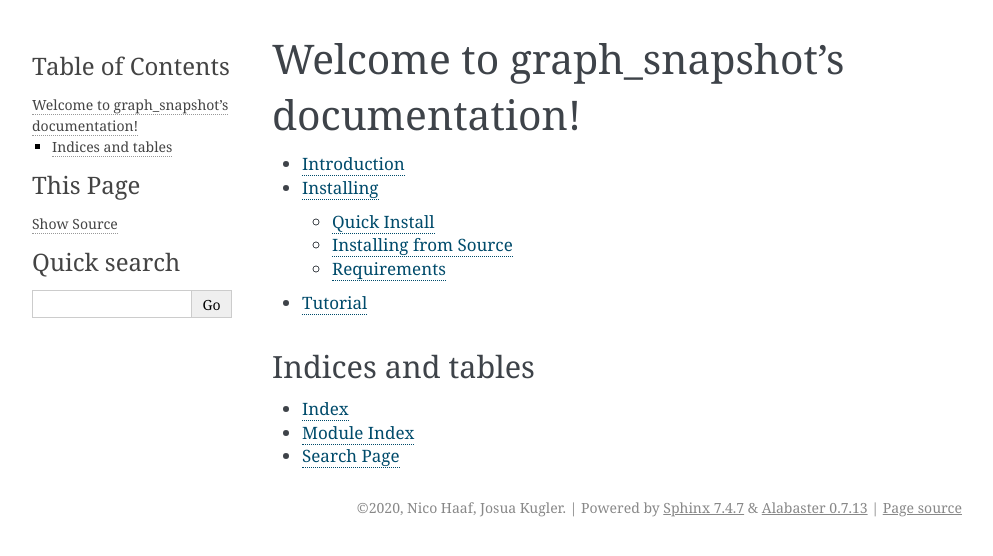
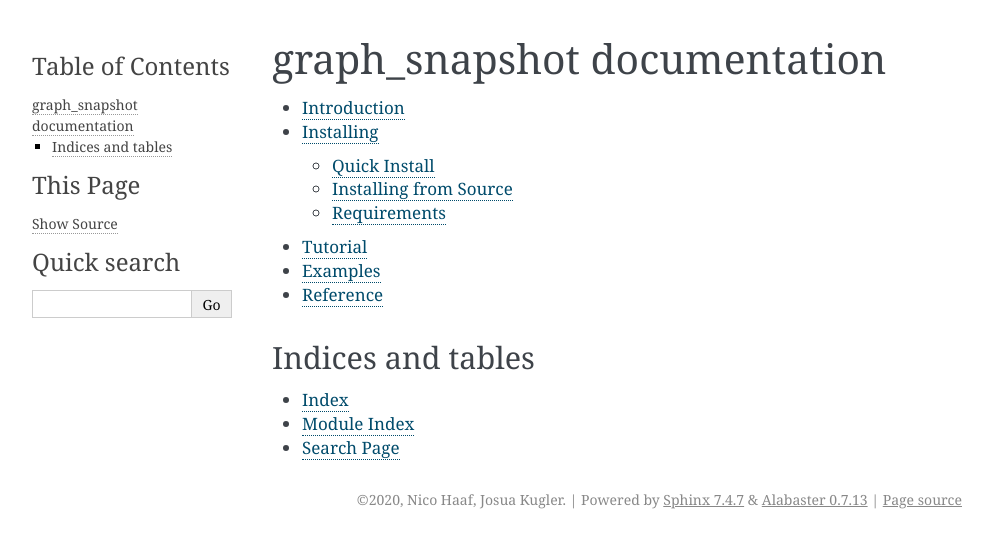
Before and after one commit to JosuaKugler/graph_snapshot, a Sphinx documentation site: the page built from documentation/index.rst, in a window 1280 px wide. Shown: the top 556 px of the page, without its empty margins (148-1141 px from the left). Built offline with Sphinx 7.4.7, drawn with Linux system fonts in a browser that asks for light colours.

Commit message:
added autodoc

```diff
--- a/documentation/conf.py
+++ b/documentation/conf.py
@@ -12,9 +12,9 @@
 # add these directories to sys.path here. If the directory is relative to the
 # documentation root, use os.path.abspath to make it absolute, like shown here.
 #
-# import os
-# import sys
-# sys.path.insert(0, os.path.abspath('.'))
+import os
+import sys
+sys.path.insert(0, os.path.abspath('..'))
 
 
 # -- Project information -----------------------------------------------------
@@ -48,6 +48,7 @@
     'sphinx.ext.ifconfig',
     'sphinx.ext.viewcode',
     'sphinx.ext.githubpages',
+    'sphinx.ext.napoleon'
 ]
 
 # Add any paths that contain templates here, relative to this directory.
--- /dev/null
+++ b/documentation/examples.rst
@@ -0,0 +1,2 @@
+Examples
+========
--- a/documentation/index.rst
+++ b/documentation/index.rst
@@ -1,8 +1,8 @@
 .. _contents:
 
-==========================================
-Welcome to graph_snapshot's documentation!
-==========================================
+============================
+graph_snapshot documentation
+============================
 
 .. toctree::
    :maxdepth: 2
@@ -10,6 +10,8 @@
    introduction
    install
    tutorial
+   examples
+   reference
 
 Indices and tables
 ==================
--- /dev/null
+++ b/documentation/reference.rst
@@ -0,0 +1,5 @@
+Reference
+=========
+
+.. automodule:: graph_snapshot
+   :members:
```
